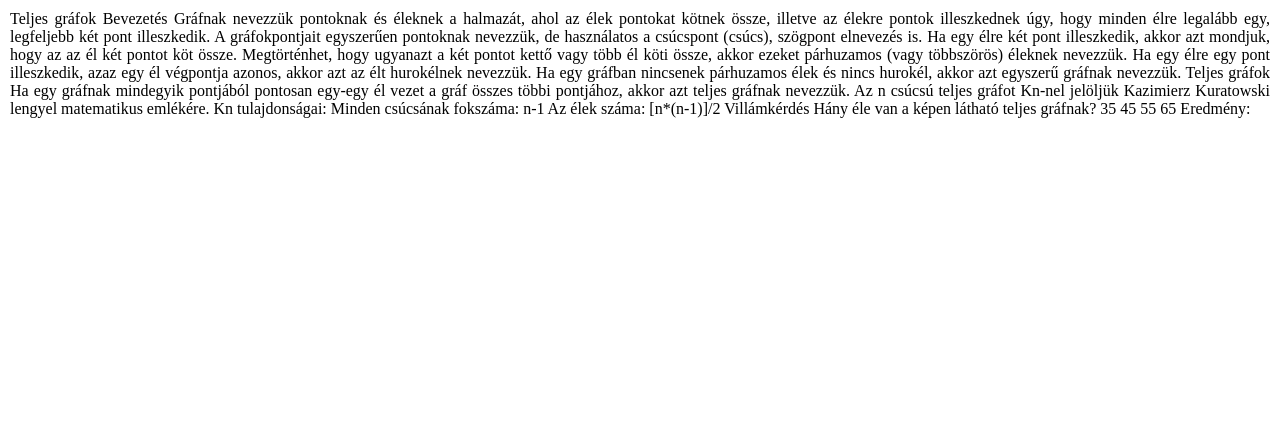
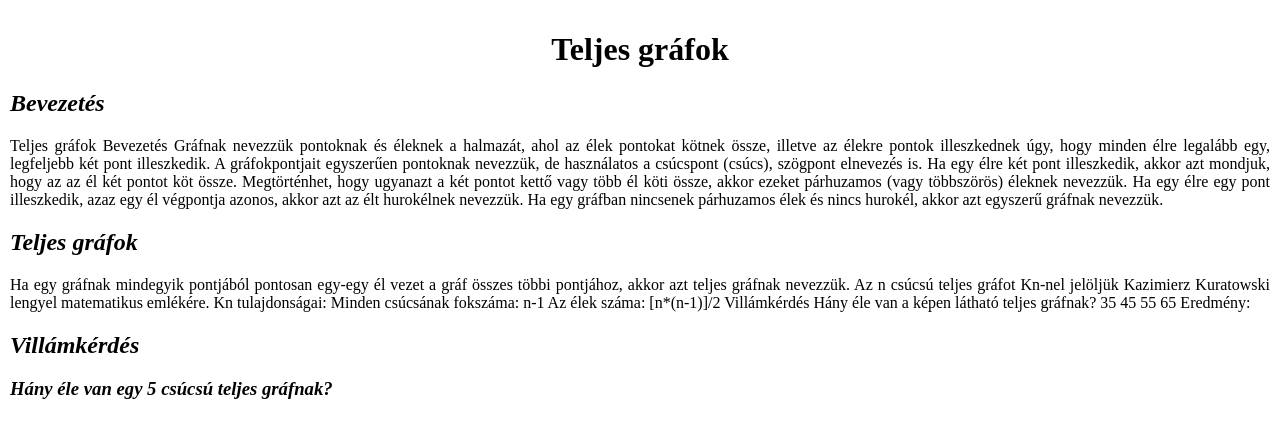
Before and after one commit to brachmannb25ad-afk/Grafok, a plain HTML site: page index.html in a window 1280 px wide. Drawn offline with Linux system fonts and the light colour scheme.

Commit message:
5-6 javitas

```diff
--- a/index.html
+++ b/index.html
@@ -7,11 +7,13 @@
     <link rel="stylesheet" href="tgrafok.css" type="text/css">
 </head>
 <body>
-    Teljes gráfok
+<h1>Teljes gráfok</h1>
+
+   <h2>Bevezetés</h2> Teljes gráfok
 Bevezetés
 Gráfnak nevezzük pontoknak és éleknek a halmazát, ahol az élek pontokat kötnek össze, illetve az élekre pontok illeszkednek úgy, hogy minden élre legalább egy, legfeljebb két pont illeszkedik. A gráfokpontjait egyszerűen pontoknak nevezzük, de használatos a csúcspont (csúcs), szögpont elnevezés is. Ha egy élre két pont illeszkedik, akkor azt mondjuk, hogy az az él két pontot köt össze. Megtörténhet, hogy ugyanazt a két pontot kettő vagy több él köti össze, akkor ezeket párhuzamos (vagy többszörös) éleknek nevezzük. Ha egy élre egy pont illeszkedik, azaz egy él végpontja azonos, akkor azt az élt hurokélnek nevezzük. Ha egy gráfban nincsenek párhuzamos élek és nincs hurokél, akkor azt egyszerű gráfnak nevezzük.
-Teljes gráfok
-Ha egy gráfnak mindegyik pontjából pontosan egy-egy él vezet a gráf összes többi pontjához, akkor azt teljes gráfnak nevezzük. Az n csúcsú teljes gráfot Kn-nel jelöljük Kazimierz Kuratowski lengyel matematikus emlékére.
+
+<h2>Teljes gráfok</h2> Ha egy gráfnak mindegyik pontjából pontosan egy-egy él vezet a gráf összes többi pontjához, akkor azt teljes gráfnak nevezzük. Az n csúcsú teljes gráfot Kn-nel jelöljük Kazimierz Kuratowski lengyel matematikus emlékére.
 Kn tulajdonságai:
 Minden csúcsának fokszáma: n-1
 Az élek száma: [n*(n-1)]/2
@@ -22,5 +24,10 @@ Hány éle van a képen látható teljes gráfnak?
 55
 65
 Eredmény:
+<h2>Villámkérdés</h2>
+
+
+
+<h3>Hány éle van egy 5 csúcsú teljes gráfnak?</h3>
 </body>
 </html>
--- a/tgrafok.css
+++ b/tgrafok.css
@@ -12,6 +12,7 @@ p:first-letter {
 }
 
 h1 {
+
   text-align: center;
 }
 
```
